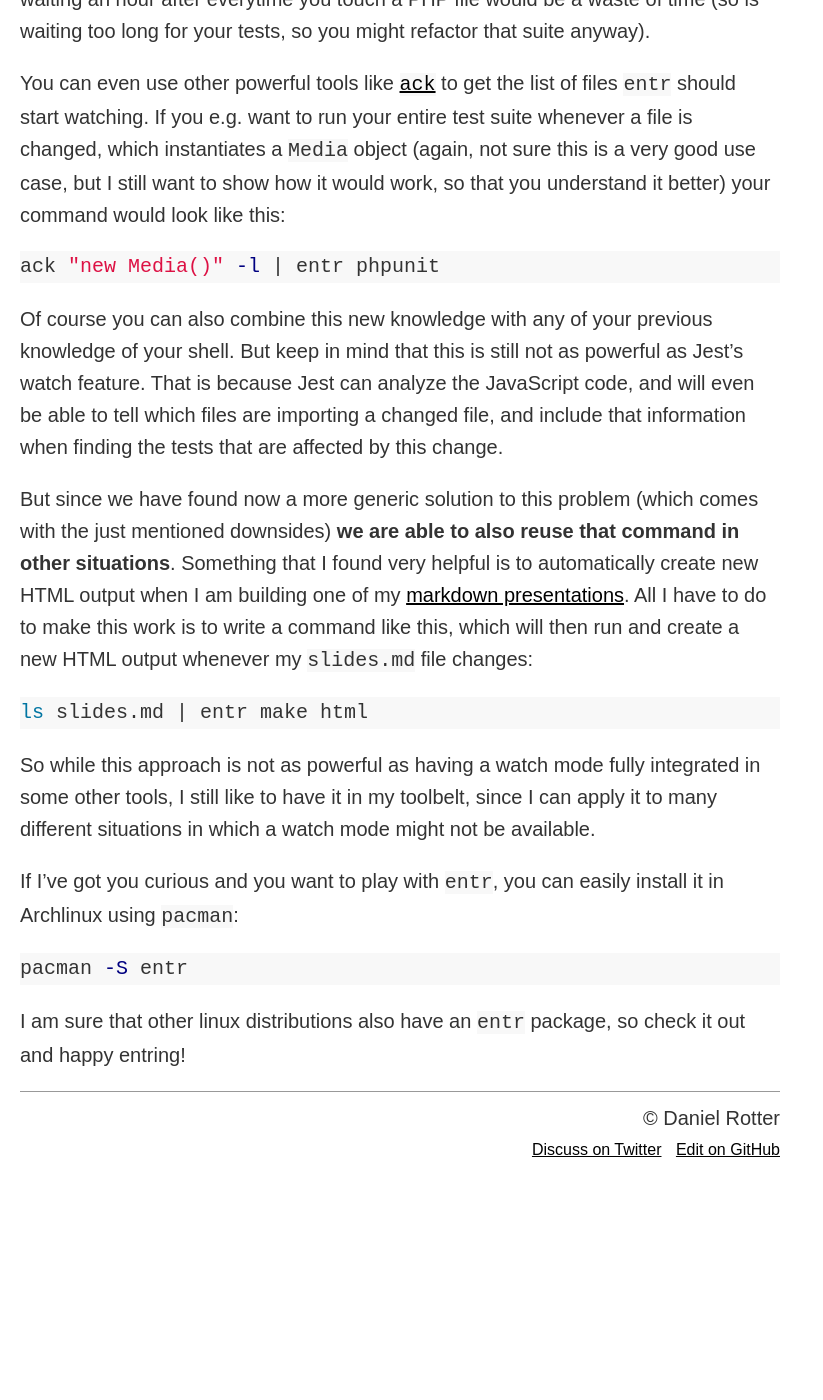
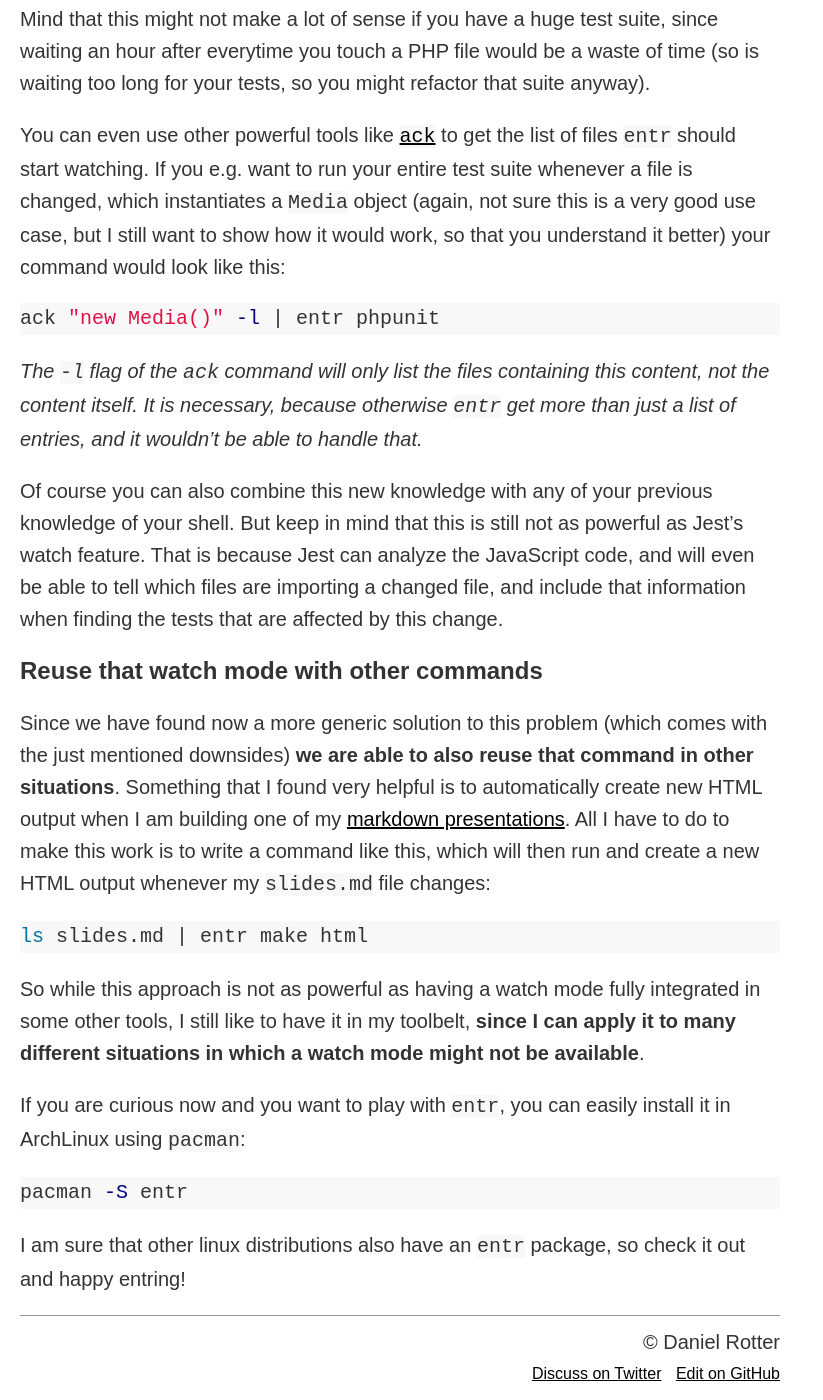
Before and after one commit to danrot/danrot.github.io, a Jekyll site: the page built from _posts/2020-10-07-automatic-command-execution-on-file-changes-with-entr.md, in a window 1280 px wide and 1400 px high, scrolled down 1661 px. Shown: the whole window, without its empty margins (0-823 px from the left). Built offline with Jekyll 4.4.1, drawn with Linux system fonts in a browser that asks for light colours; before the commit the page ends 2837 px from its top, so only the background shows below that; some of the changed text lies outside the part shown.

Commit message:
Rewrite some sentences

````diff
--- a/_posts/2020-10-07-automatic-command-execution-on-file-changes-with-entr.md
+++ b/_posts/2020-10-07-automatic-command-execution-on-file-changes-with-entr.md
@@ -25,6 +25,8 @@ will execute only the tests being affected by the currently not staged changes o
 don't have to execute all the tests all the time, which will result in much less load on your machine. At the same time
 only the necessary tests run and finish much sooner, which will result in a much better developer experience.
 Additionally, **Jest will watch all your files, and rerun your tests as soon as a file within your codebase changes.**
+
+## A watch mode for PHPUnit
 
 Actually I was so fascinated by this feature, that I wanted to have something similar for
 [PHPUnit](https://phpunit.de/), my PHP testing framework of choice. Unfortunately I did not find any built-in solution,
@@ -65,13 +67,18 @@ understand it better) your command would look like this:
 ack "new Media()" -l | entr phpunit
 ```
 
+*The `-l` flag of the `ack` command will only list the files containing this content, not the content itself. It is
+necessary, because otherwise `entr` get more than just a list of entries, and it wouldn't be able to handle that.*
+
 Of course you can also combine this new knowledge with any of your previous knowledge of your shell. But keep in mind
 that this is still not as powerful as Jest's watch feature. That is because Jest can analyze the JavaScript code, and
 will even be able to tell which files are importing a changed file, and include that information when finding the tests
 that are affected by this change.
 
-But since we have found now a more generic solution to this problem (which comes with the just mentioned downsides)
-**we are able to also reuse that command in other situations**. Something that I found very helpful is to automatically
+## Reuse that watch mode with other commands
+
+Since we have found now a more generic solution to this problem (which comes with the just mentioned downsides) **we
+are able to also reuse that command in other situations**. Something that I found very helpful is to automatically
 create new HTML output when I am building one of my
 [markdown presentations](/2020/03/28/creating-highly-customizable-html-presentation-with-markdown-and-pandoc.html). All
 I have to do to make this work is to write a command like this, which will then run and create a new HTML output
@@ -82,9 +89,10 @@ ls slides.md | entr make html
 ```
 
 So while this approach is not as powerful as having a watch mode fully integrated in some other tools, I still like to
-have it in my toolbelt, since I can apply it to many different situations in which a watch mode might not be available.
+have it in my toolbelt, **since I can apply it to many different situations in which a watch mode might not be
+available**.
 
-If I've got you curious and you want to play with `entr`, you can easily install it in Archlinux using `pacman`:
+If you are curious now and you want to play with `entr`, you can easily install it in ArchLinux using `pacman`:
 
 ```bash
 pacman -S entr
````
